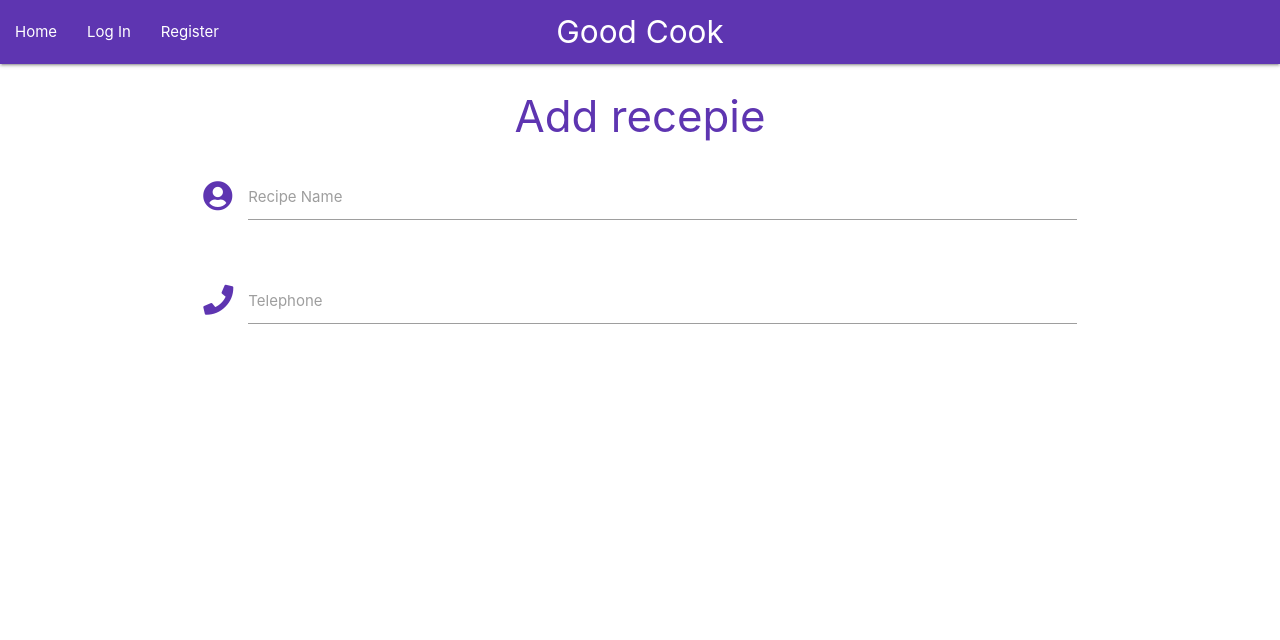
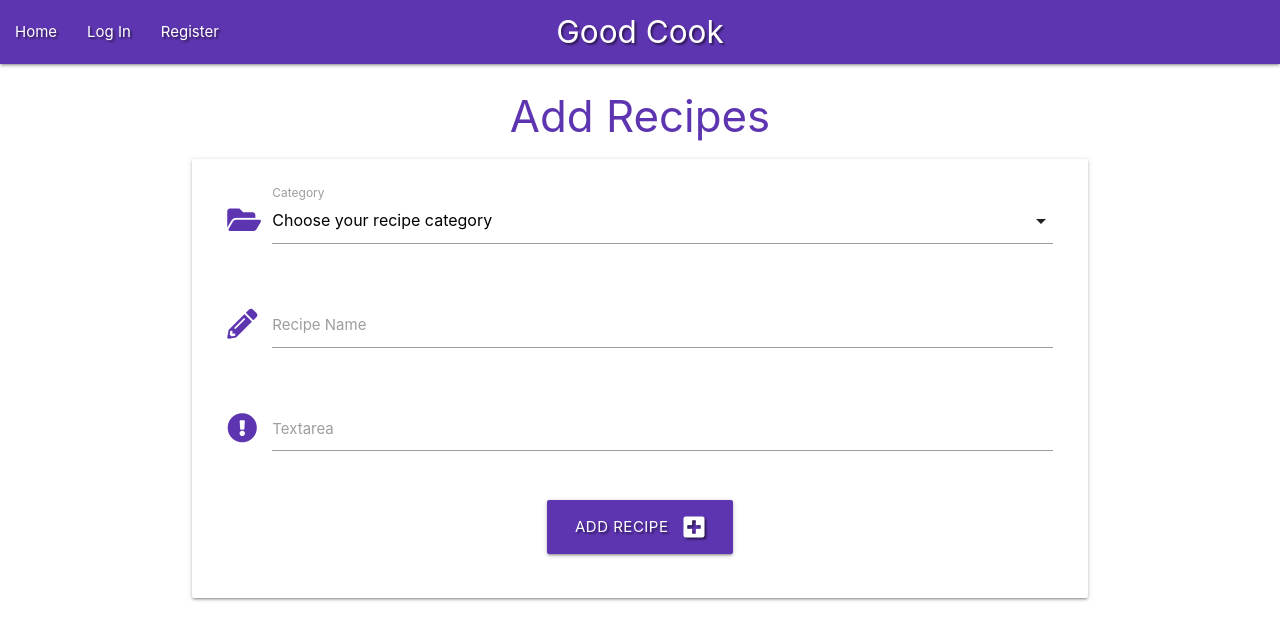
Before and after one commit to behnazkhoshnood/good-cook-ms3, a Flask app: page /add_recipe in a window 1280 px wide. Shown: the top 640 px of the page. Run offline with Flask 2, Linux system fonts and the light colour scheme; data that the repository does not hold is empty; some libraries are stand-ins or nearby versions.

Commit message:
adding style to add_recepie

```diff
--- a/app.py
+++ b/app.py
@@ -19,10 +19,10 @@ mongo = PyMongo(app)
 
 
 @app.route("/")
-@app.route("/get_items")
-def get_items():
-    items = list(mongo.db.items.find())
-    return render_template("items.html", items=items)
+@app.route("/get_recipes")
+def get_recipes():
+    recipes = list(mongo.db.recipes.find())
+    return render_template("recipes.html", recipes=recipes)
 
 
 @app.route("/register", methods=["GET", "POST"])
@@ -78,7 +78,8 @@ def login():
             if check_password_hash(
                existing_user["password"], request.form.get("password")):
                 session["user"] = request.form.get("username").lower()
-                flash("Welcome, {}".format(request.form.get("username")))
+                flash("Welcome, {}".format(request.form.get(
+                      "username").capitalize()))
                 return redirect(url_for("profile", username=session["user"]))
             else:
                 # invalid password match
@@ -115,7 +116,8 @@ def logout():
 
 @app.route("/add_recipe")
 def add_recipe():
-    return render_template("add_recipe.html")
+    categories = mongo.db.categories.find().sort("category_name", 1)
+    return render_template("add_recipe.html", categories=categories)
 
 
 if __name__ == "__main__":
--- a/static/js/style.css
+++ b/static/css/style.css
@@ -7,14 +7,22 @@
 }
 
 nav ul li:hover,
-#register-btn:hover{
-    background-color: #7e57c2;
+#register-btn:hover,
+#submit-btn:hover,
+.select-dropdown li.disabled>span{
+    background-color: #7e57c2 !important;
+    color: #ffffff;
+}
+
+.dropdown-content li>a,
+.dropdown-content li>span{
+    color: #7e57c2;
 }
 
 /* ------------------------------------------------------invalid input style */
 input.invalid[type=text]:not(.browser-default),
-input.invalid[type=password]:not(.browser-default)
-{
+input.invalid[type=password]:not(.browser-default),
+textarea.materialize-textarea.invalid{
     border-bottom: #ad1457 ;
     -webkit-box-shadow: 0 1px 0 0 #ad1457;
     box-shadow: 0 1px 0 #ad1457;
@@ -22,8 +30,10 @@ input.invalid[type=password]:not(.browser-default)
 
 input.invalid[type=text]:not(.browser-default):focus,
 input.invalid[type=password]:not(.browser-default):focus,
+textarea.materialize-textarea.invalid:focus,
 input[type=text]:not(.browser-defult):focus:not([readonly]),
-input[type=password]:not(.browser-defult):focus:not([readonly]){
+input[type=password]:not(.browser-defult):focus:not([readonly]),
+textarea.materialize-textarea:focus:not([readonly]){
     border-bottom: #ad1457 ;
     -webkit-box-shadow: 0 1px 0 0 #ad1457;
     box-shadow: 0 2px 0 #ad1457;
@@ -31,27 +41,32 @@ input[type=password]:not(.browser-defult):focus:not([readonly]){
 
 input[type=text]:not(.browser-defult):focus:not([readonly])+label,
 input[type=password]:not(.browser-defult):focus:not([readonly])+label,
+textarea.materialize-textarea:focus:not([readonly])+label,
 input.invalid[type=text]:not(.browser-default):focus.invalid ~ label,
-input.invalid[type=password]:not(.browser-default):focus.invalid ~ label{
+input.invalid[type=password]:not(.browser-default):focus.invalid ~ label,
+textarea.materialize-textarea.invalid ~ label{
     color: #ad1457;
 }
 
 /* ------------------------------------------------------valid input style */
 input.valid[type=text]:not(.browser-default),
-input.valid[type=password]:not(.browser-default){
+input.valid[type=password]:not(.browser-default),
+textarea.materialize-textarea.valid{
     border-bottom: #4527a0 ;
     -webkit-box-shadow: 0 1px 0 0 #4527a0;
     box-shadow: 0 1px 0 #4527a0;
 }
 
 input.valid[type=text]:not(.browser-default):focus,
-input.valid[type=password]:not(.browser-default):focus{
+input.valid[type=password]:not(.browser-default):focus,
+textarea.materialize-textarea.valid:focus{
     border-bottom: #4527a0 ;
     -webkit-box-shadow: 0 1px 0 0 #4527a0;
     box-shadow: 0 2px 0 #4527a0;
 }
 
 input.valid[type=text]:not(.browser-default):focus.valid ~ label,
-input.valid[type=password]:not(.browser-default):focus.valid ~ label{
+input.valid[type=password]:not(.browser-default):focus.valid ~ label,
+textarea.materialize-textarea.valid:focus ~ label{
     color: #4527a0;
 }
--- a/static/js/script.js
+++ b/static/js/script.js
@@ -2,6 +2,7 @@ $(document).ready(function () {
     $(".sidenav").sidenav();
     $('.collapsible').collapsible();
     $(".tooltipped").tooltip();
+    $('select').formSelect();
     $("input#username, input#password, input#confirm-password, input#first_name, input#last_name").characterCounter();
     $("select").formSelect();
 });
--- a/templates/add_recipe.html
+++ b/templates/add_recipe.html
@@ -1,21 +1,38 @@
 {% extends "base.html" %}
 {% block content%}
-    <h3 class="deep-purple-text text-darken-1 center-align">Add recepie</h3>
+    <h3 class="deep-purple-text text-darken-1 center-align">Add Recipes</h3>
 
-    <div class="row">
+    <div class="row card-panel gray lighten-5">
         <form class="col s12" method="POST" action="">
             <div class="row">
                 <div class="input-field col s12">
-                    <i class="fas fa-user-circle prefix deep-purple-text text-darken-1"></i>
-                    <input id="recipe_name" name="recipe_name" type="text" class="validate">
-                    <label for="icon_prefix">Recipe Name</label>
+                    <i class="fas fa-folder-open prefix deep-purple-text text-darken-1"></i>
+                    <select id="category_name" name="category_name" class="validate" required>
+                        <option value="" disabled selected>Choose your recipe category</option>
+                        {% for category in categories %}
+                            <option value="{{ category.category_name }}">{{ category.category_name }}</option>
+                        {% endfor %}
+                    </select>
+                    <label for="category_name">Category</label>
                 </div>
             </div>
             <div class="row">
                 <div class="input-field col s12">
-                    <i class="fas fa-phone prefix deep-purple-text text-darken-1"></i>
-                    <input id="icon_telephone" type="tel" class="validate">
-                    <label for="icon_telephone">Telephone</label>
+                    <i class="fas fa-pencil-alt prefix deep-purple-text text-darken-1"></i>
+                    <input id="recipe_name" name="recipe_name" minlength="5" maxlength="30" type="text" class="validate" required>
+                    <label for="recipe_name">Recipe Name</label>
+                </div>
+            </div>
+            <div class="row">
+                <div class="input-field col s12">
+                    <i class="fas fa-exclamation-circle prefix deep-purple-text text-darken-1"></i>
+                    <textarea id="textarea1" class="materialize-textarea validate" required></textarea>
+                    <label for="textarea1">Textarea</label>
+                </div>
+            </div>
+            <div class="row">
+                <div class="col s12 center-align">
+                    <button id="submit-btn" type="submit" class="btn-large deep-purple darken-1 text-shadow">Add Recipe <i class="fas fa-plus-square right"></i></button>
                 </div>
             </div>
         </form>
--- a/templates/base.html
+++ b/templates/base.html
@@ -16,14 +16,14 @@
             <!-- top navbar -->
               <nav class="nav-extended text-shadow 5e35b1 deep-purple darken-1" >
                 <div class="nav-wrapper">
-                    <a href="{{ url_for('get_items') }}" class="brand-logo center">Good Cook</a>
+                    <a href="{{ url_for('get_recipes') }}" class="brand-logo center">Good Cook</a>
                     <a href="#" data-target="mobile-demo" class="sidenav-trigger"><i class="fas fa-bars"></i></a>
                     <ul class="left hide-on-med-and-down">
-                        <li><a href="{{ url_for('get_items') }}">Home</a></li>
+                        <li><a href="{{ url_for('get_recipes') }}">Home</a></li>
                         {% if session.user %}
                             <li><a href="{{ url_for('profile', username=session['user']) }}">Profile</a></li>
                             <li><a href="{{ url_for('add_recipe') }}">Add Recipe</a></li>
-                            <li><a href="{{ url_for('get_items') }}">Categories</a></li>
+                            <li><a href="{{ url_for('get_recipes') }}">Categories</a></li>
                             <li><a href="{{ url_for('logout') }}">Log Out</a></li>
                         {% else %}
                             <li><a href="{{ url_for('login') }}">Log In</a></li>
@@ -36,11 +36,11 @@
             <!-- mobile sidenav -->
                 <ul class="sidenav" id="mobile-demo">
                         <li><h4 class="center-align deep-purple-text text-darken-1">Good Cook</h4></li>
-                        <li><a href="{{ url_for('get_items') }}">Home</a></li>
+                        <li><a href="{{ url_for('get_recipes') }}">Home</a></li>
                         {% if session.user %}
                             <li><a href="{{ url_for('profile', username=session['user']) }}">Profile</a></li>
                             <li><a href="{{ url_for('add_recipe') }}">Add Recipe</a></li>
-                            <li><a href="{{ url_for('get_items') }}">Categories</a></li>
+                            <li><a href="{{ url_for('get_recipes') }}">Categories</a></li>
                             <li><a href="{{ url_for('logout') }}">Log Out</a></li>
                         {% else %}
                             <li><a href="{{ url_for('login') }}">Log In</a></li>
```
Also changed, not shown: templates/recipes.html (renamed from templates/items.html, +6 -6 lines).
